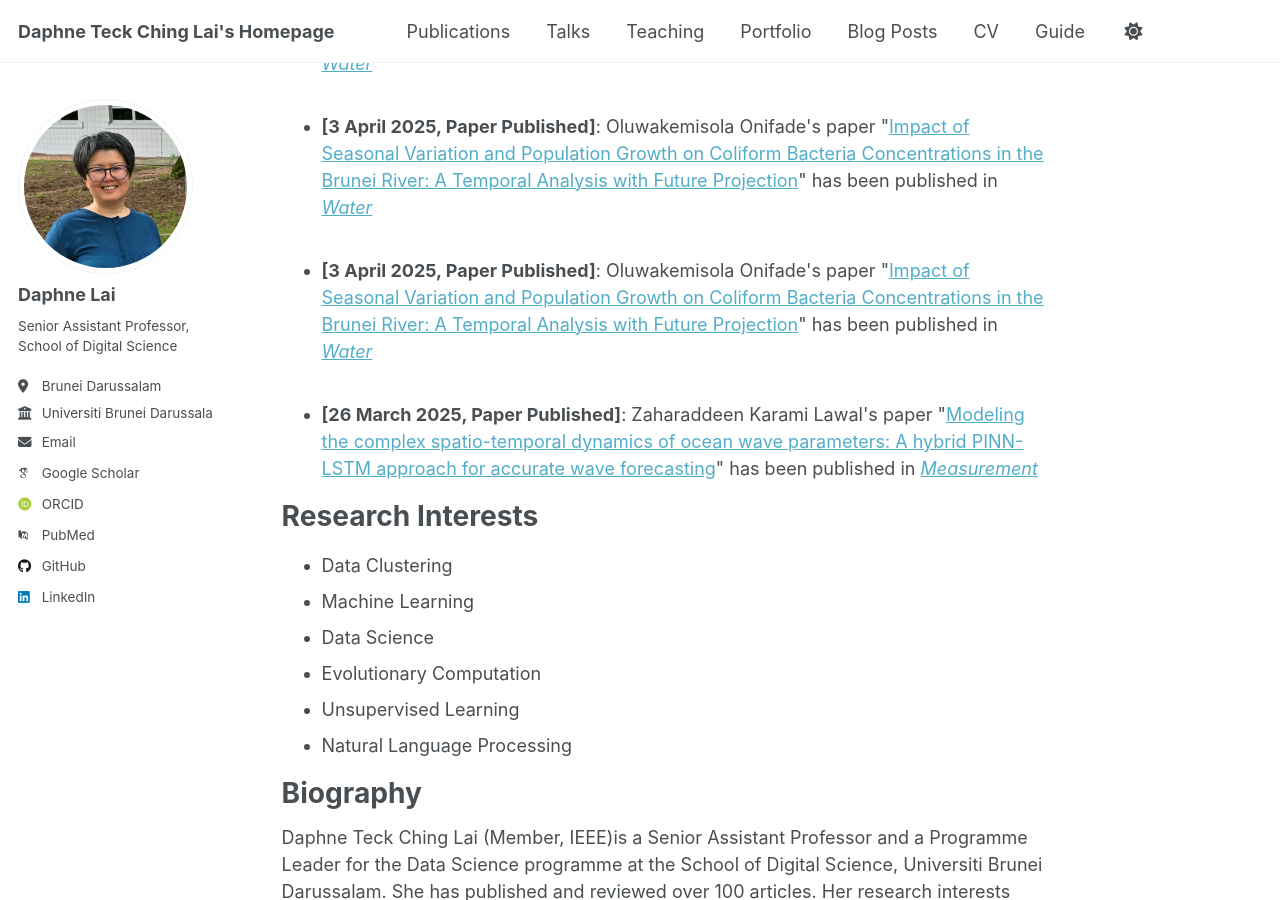
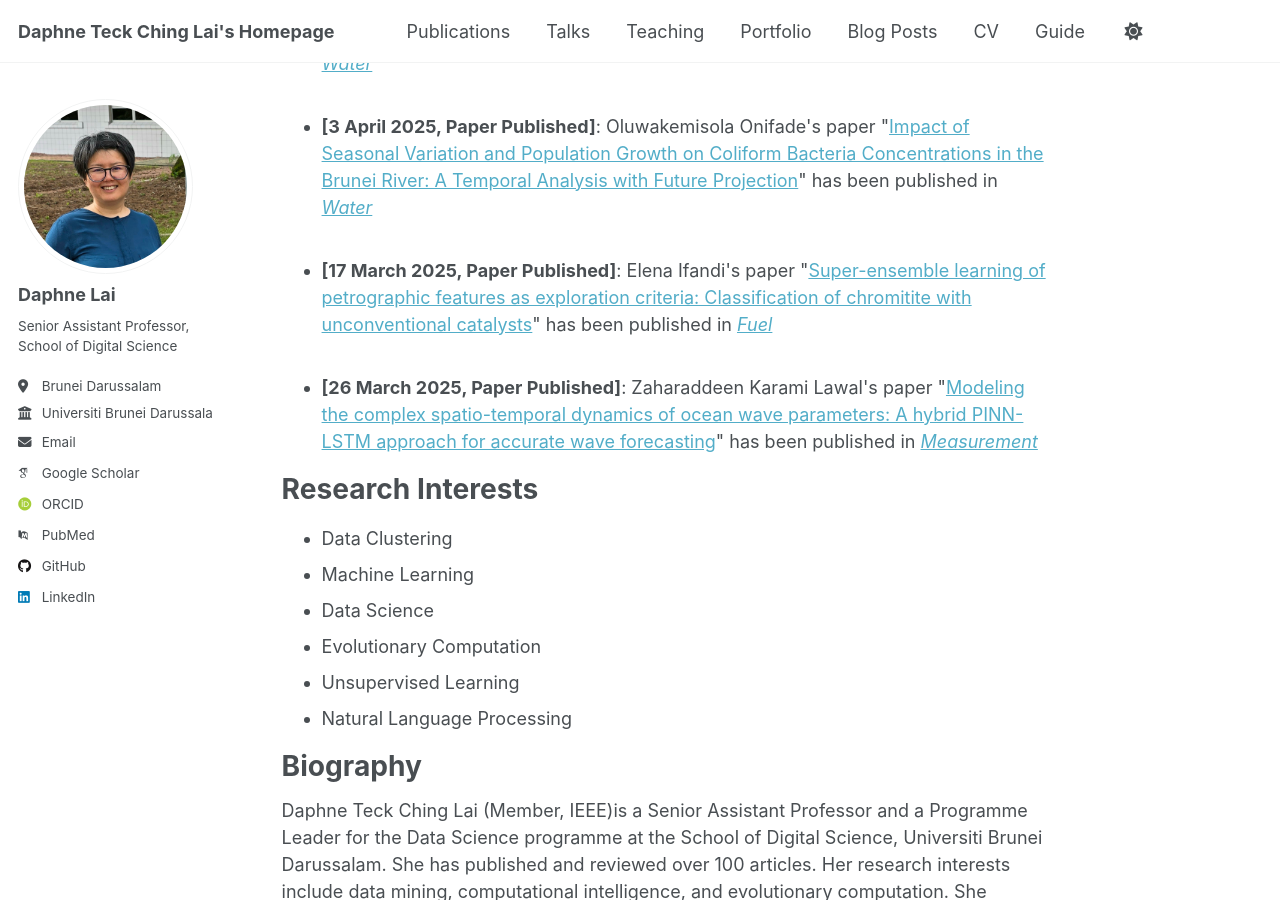
Before and after one commit to dtclai/dtclai.github.io, a Jekyll site: the page built from _pages/about.md, in a window 1280 px wide and 900 px high, scrolled down 433 px. Built offline with Jekyll 4.4.1, drawn with Linux system fonts in a browser that asks for light colours; some web fonts are replaced.

Commit message:
Update about.md

```diff
--- a/_pages/about.md
+++ b/_pages/about.md
@@ -24,12 +24,13 @@ News
 <!-- <li><span style="color: #FF0000"><b>[Call for papers]</b></span>: We are organising <a href="https://meiyi1986.github.io/cec2023-esco/">The Special Session on Evolutionary Scheduling and Combinatorial Optimisation</a> at <a href="https://2023.ieee-cec.org/">IEEE Congress on Evolutionary Computation 2023</a>. Submission due date: <span style="color: #FF0000"><b>13 Jan, 2023</b></span>.</li> -->
 <br />
 <li><b>[3 April 2025, Paper Published]</b>: Oluwakemisola Onifade's paper "<a href="https://www.mdpi.com/2073-4441/17/7/1069">Impact of Seasonal Variation and Population Growth on Coliform Bacteria Concentrations in the Brunei River: A Temporal Analysis with Future Projection</a>" has been published in <i><a href="https://www.mdpi.com/journal/water">Water</a></i></li>
-<br />
-<li><b>[3 April 2025, Paper Published]</b>: Oluwakemisola Onifade's paper "<a href="https://www.mdpi.com/2073-4441/17/7/1069">Impact of Seasonal Variation and Population Growth on Coliform Bacteria Concentrations in the Brunei River: A Temporal Analysis with Future Projection</a>" has been published in <i><a href="https://www.mdpi.com/journal/water">Water</a></i></li>
+
 
 
 <br />
 <li><b>[3 April 2025, Paper Published]</b>: Oluwakemisola Onifade's paper "<a href="https://www.mdpi.com/2073-4441/17/7/1069">Impact of Seasonal Variation and Population Growth on Coliform Bacteria Concentrations in the Brunei River: A Temporal Analysis with Future Projection</a>" has been published in <i><a href="https://www.mdpi.com/journal/water">Water</a></i></li>
+<br />
+<li><b>[17 March 2025, Paper Published]</b>: Elena Ifandi's paper "<a href="https://www.sciencedirect.com/science/article/pii/S0016236125008191">Super-ensemble learning of petrographic features as exploration criteria: Classification of chromitite with unconventional catalysts</a>" has been published in <i><a href="https://www.sciencedirect.com/journal/fuel">Fuel</a></i></li>
 <br />
 <li><b>[26 March 2025, Paper Published]</b>: Zaharaddeen Karami Lawal's paper "<a href="https://www.sciencedirect.com/science/article/pii/S0263224125007420">Modeling the complex spatio-temporal dynamics of ocean wave parameters: A hybrid PINN-LSTM approach for accurate wave forecasting</a>" has been published in <i><a href="https://www.sciencedirect.com/journal/measurement">Measurement</a></i></li>
 
```
